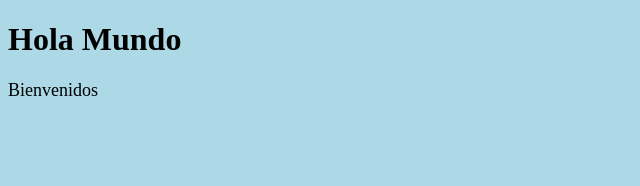
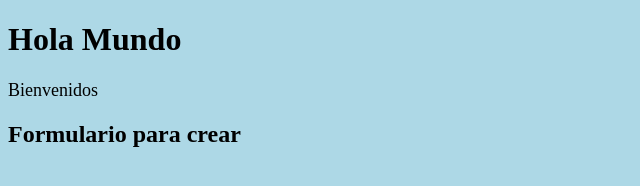
Before and after one commit to OsvaVegaAgui/clase3, a plain HTML site: page index.html in a window 1280 px wide. Shown: the whole page, without its empty margins (0-640 px from the left). Drawn offline with Linux system fonts and the light colour scheme.

Commit message:
Se agrega formulario

```diff
--- a/index.html
+++ b/index.html
@@ -12,6 +12,10 @@
 
     <p>Bienvenidos</p>
 
+    <form action="">
+        <h2>Formulario para crear</h2>
+    </form>
+
     <script src="app.js"></script>
 </body>
 </html>
```
